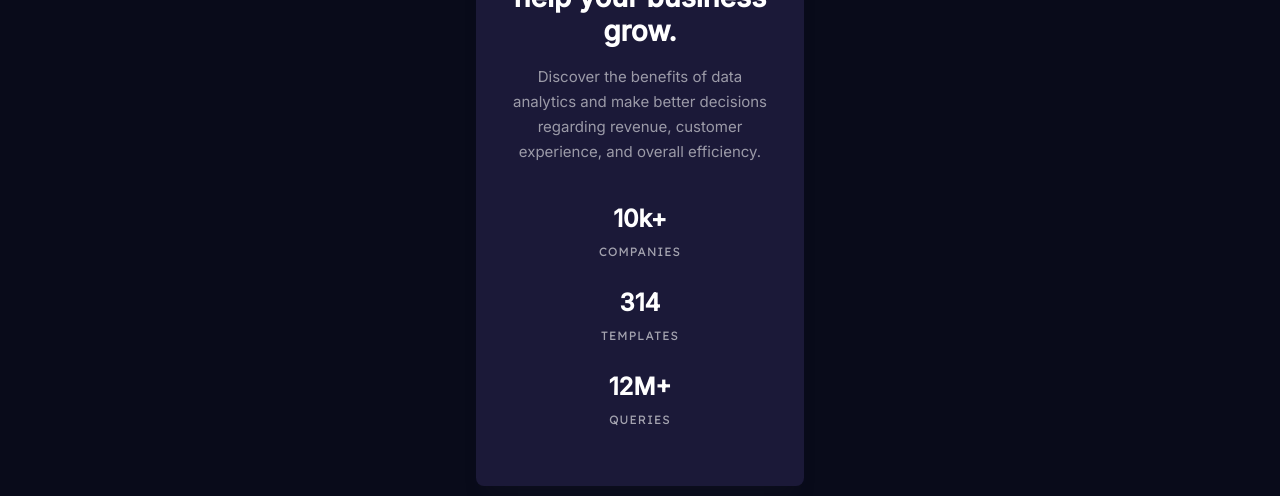
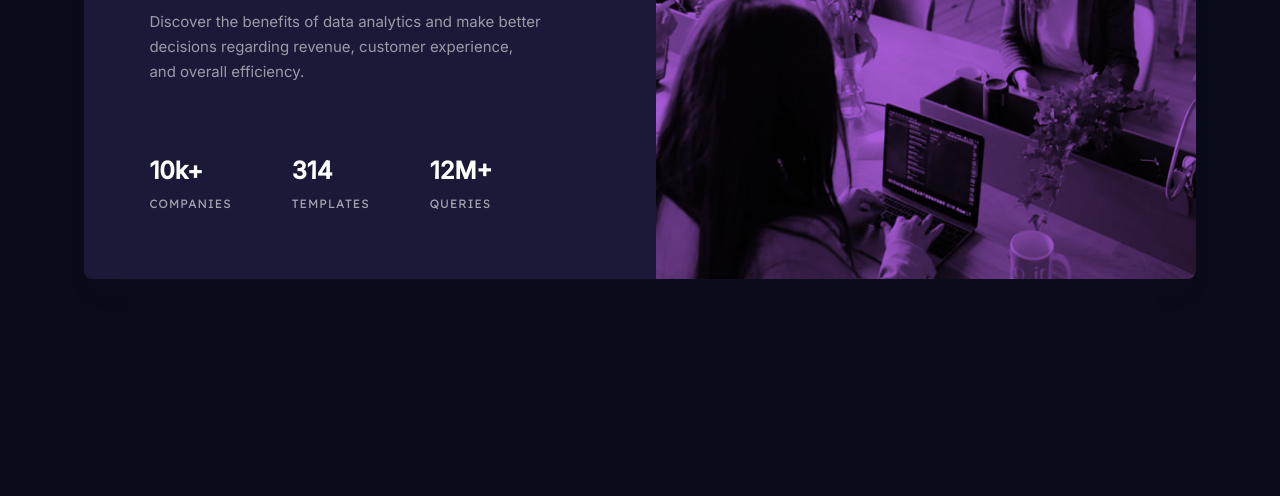
Before and after one commit to MoodyJW/fe-mentor-stats-preview-card, a website: page index.html in a window 1280 px wide. Shown: the part 344-840 px from the top of the page. After the commit the page ends 800 px from the top, so only its background shows below. Drawn offline with Linux system fonts and the light colour scheme.

Commit message:
desktop looks good

```diff
--- a/index.html
+++ b/index.html
@@ -17,8 +17,7 @@
   </head>
   <body>
     <main class="main-container">
-      <div class="card">
-        <article>
+      <article class="card">
         <header class="card-header">
           <img class="header-image" src="images/image-header-mobile.jpg" />
         </header>
@@ -28,6 +27,7 @@
             Discover the benefits of data analytics and make better decisions
             regarding revenue, customer experience, and overall efficiency.
           </p>
+          <div class="stats-container">
             <div class="amount">
               10k+<br /><span class="type">companies</span>
             </div>
@@ -38,8 +38,8 @@
               12M+<br /><span class="type">queries</span>
             </div>
           </div>
+        </div>
       </article>
-      </div>
     </main>
   </body>
 </html>
--- a/src/scss/main.scss
+++ b/src/scss/main.scss
@@ -22,7 +22,7 @@ body {
   font-family: "Inter", sans-serif;
   text-align: center;
   display: flex;
-  flex-direction: column;
+  // flex-direction: column;
   justify-content: center;
   align-items: center;
   min-height: 100vh;
@@ -33,11 +33,11 @@ body {
 }
 
 .main-container {
-  display: flex;
-  flex: 1;
-  justify-content: center;
-  align-items: center;
-  height: 100%;
+  // display: flex;
+  // flex: 1;
+  // justify-content: center;
+  // align-items: center;
+  // height: 100%;
 
   .card {
     box-shadow: 0 20px 20px -10px var(--box-shadow);
@@ -52,10 +52,10 @@ body {
     .card-header {
       background: var(--violet-accent);
       height: 240px;
-      border-radius: 8px 8px 0 0;
+      border-radius: var(--border-radius) var(--border-radius) 0 0;
 
       .header-image {
-        border-radius: var(--border-radius) var(--border-radius) 0 0;
+        // border-radius: var(--border-radius) var(--border-radius) 0 0;
         max-width: var(--max-width);
         mix-blend-mode: multiply;
       }
@@ -90,6 +90,10 @@ body {
         font-weight: 700;
         padding: 0 0 24px 0;
 
+        &:last-of-type {
+          padding: 0;
+        }
+
         .type {
           opacity: 0.6;
           font-weight: normal;
@@ -103,3 +107,59 @@ body {
     }
   }
 }
+
+@media screen and (min-width: 1100px) {
+  :root {
+    --max-width: 69.45rem;
+    --max-height: 28rem;
+  }
+
+  body {
+    text-align: left;
+  }
+
+  .main-container {
+    .card {
+      display: flex;
+      flex-direction: row-reverse;
+      max-width: var(--max-width);
+      max-height: var(--max-height);
+      min-height: unset;
+
+      .card-header {
+        height: 446px;
+        border-radius: 0 var(--border-radius) var(--border-radius) 0;
+
+        .header-image {
+          height: 446px;
+          width: 540px;
+        }
+      }
+
+      .card-content-container {
+        padding: 0 65px;
+        align-items: baseline;
+
+        h1 {
+          padding: 0 0 25px 0;
+          font-size: 36px;
+          line-height: 44px;
+        }
+
+        p {
+          padding: 0 50px 72px 0;
+        }
+
+        .stats-container {
+          display: flex;
+          gap: 60px;
+          // padding: 0 0 60px 72px;
+
+          .amount {
+            padding: 0;
+          }
+        }
+      }
+    }
+  }
+}
```
Also changed, not shown: dist/css/main.css, 1 other file. Lines whose indentation alone changed are shown as unchanged.
